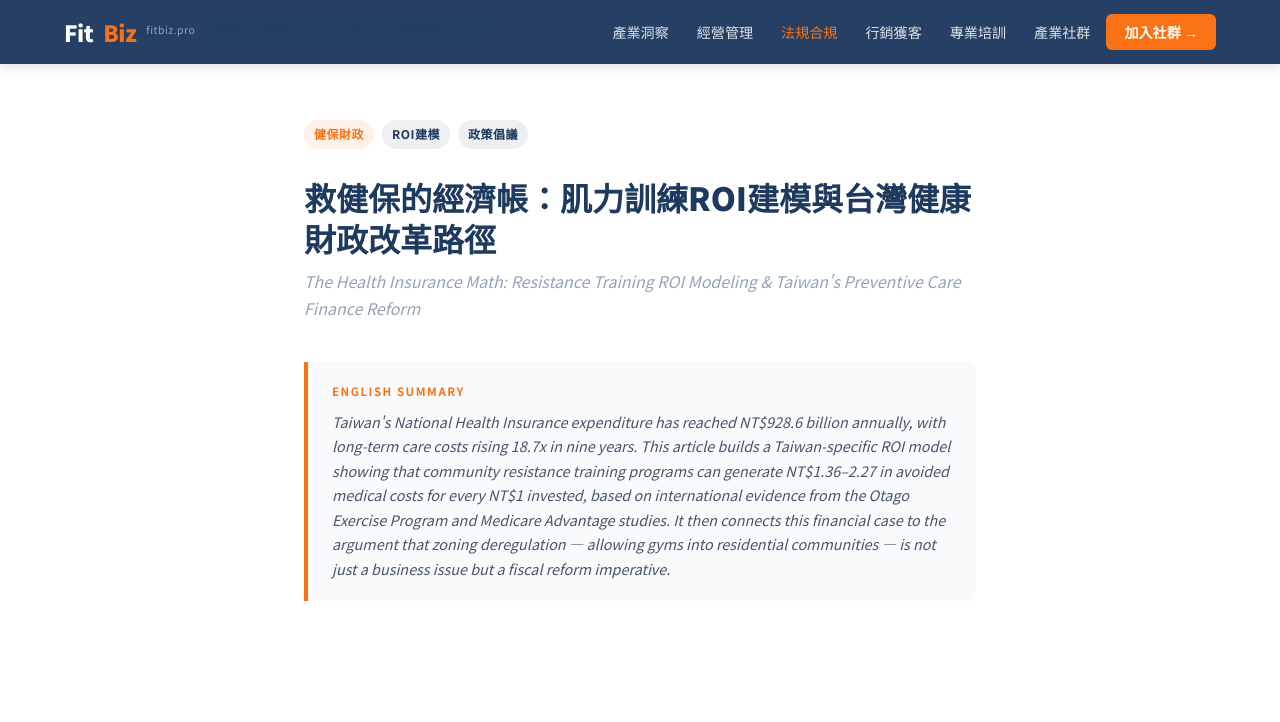
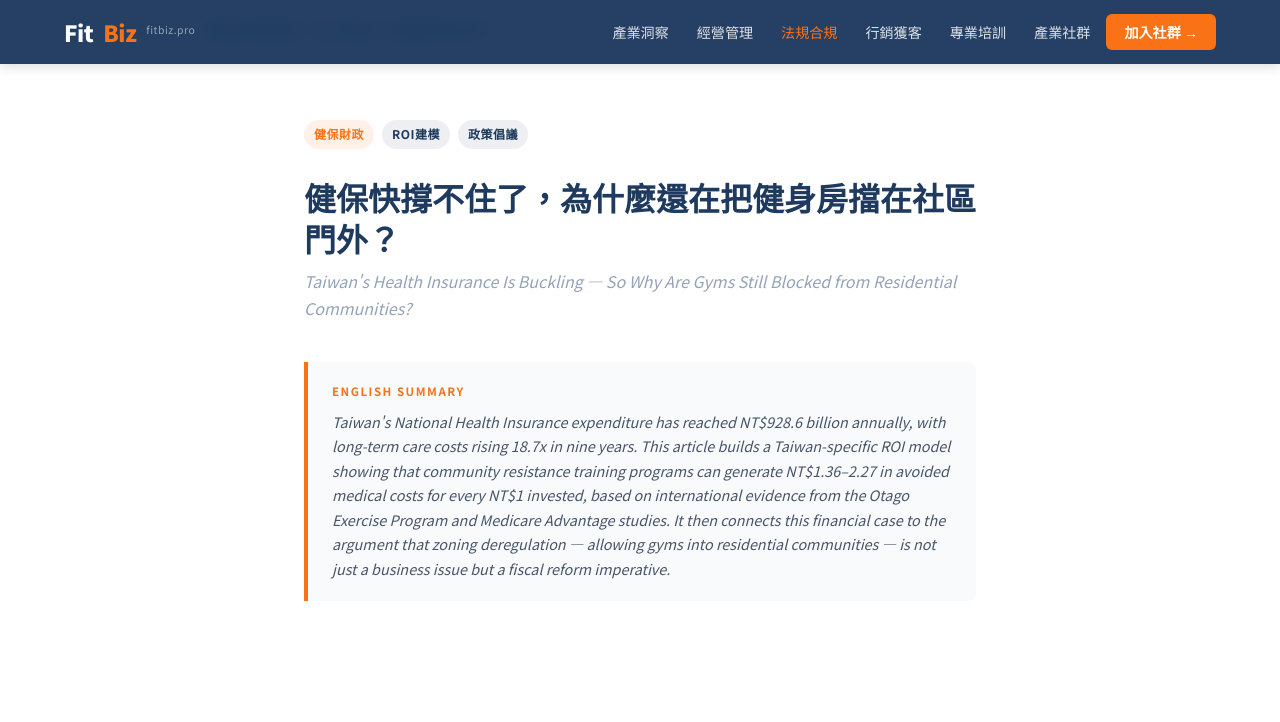
Before and after one commit to simonchi0224/fitbiz-website, a plain HTML site: page legal/article-10.html in a window 1280 px wide. Shown: the top 722 px of the page. Drawn offline with Linux system fonts and the light colour scheme.

Commit message:
fix: update article-10 title to be clearer and punchier

```diff
--- a/legal/article-10.html
+++ b/legal/article-10.html
@@ -2,7 +2,7 @@
 <html lang="zh-TW">
 <head>
 <meta charset="UTF-8"><meta name="viewport" content="width=device-width, initial-scale=1.0">
-<title>救健保的經濟帳：肌力訓練ROI與台灣健康財政改革｜FitBiz</title>
+<title>健保快撐不住了，為什麼還在把健身房擋在社區門外？｜FitBiz</title>
 <meta name="description" content="每投入1元在社區健身，可為健保省下多少錢？本文以Otago ROI模型、肌少症成本數據，建立台灣版健康財政試算，為健身法規鬆綁提供財政正當性。">
 <link href="https://fonts.googleapis.com/css2?family=Noto+Sans+TC:wght@400;600;700;900&display=swap" rel="stylesheet">
 <link rel="stylesheet" href="../css/style.css">
@@ -35,8 +35,8 @@
       <span class="article-tag" style="background:rgba(30,58,95,0.08);color:var(--navy);">ROI建模</span>
       <span class="article-tag" style="background:rgba(30,58,95,0.08);color:var(--navy);">政策倡議</span>
     </div>
-    <h1>救健保的經濟帳：肌力訓練ROI建模與台灣健康財政改革路徑</h1>
-    <p class="en-h1">The Health Insurance Math: Resistance Training ROI Modeling & Taiwan's Preventive Care Finance Reform</p>
+    <h1>健保快撐不住了，為什麼還在把健身房擋在社區門外？</h1>
+    <p class="en-h1">Taiwan's Health Insurance Is Buckling — So Why Are Gyms Still Blocked from Residential Communities?</p>
   </div>
 
   <div class="en-summary-box">
```
Also changed, not shown: legal/index.html (+2 -2 lines).
